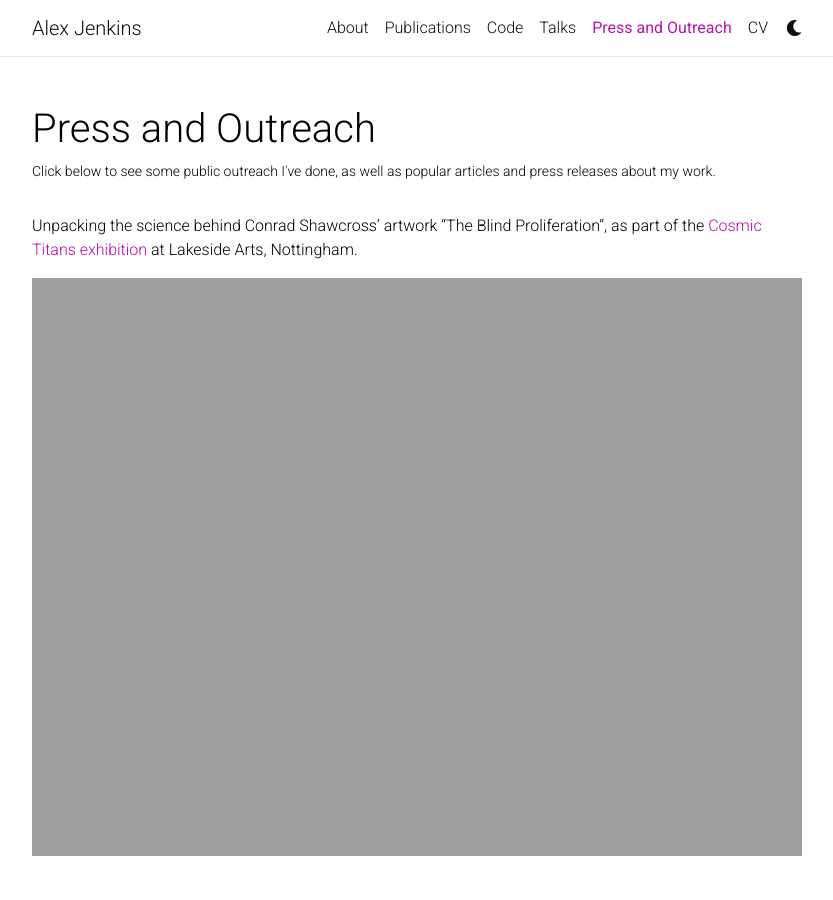
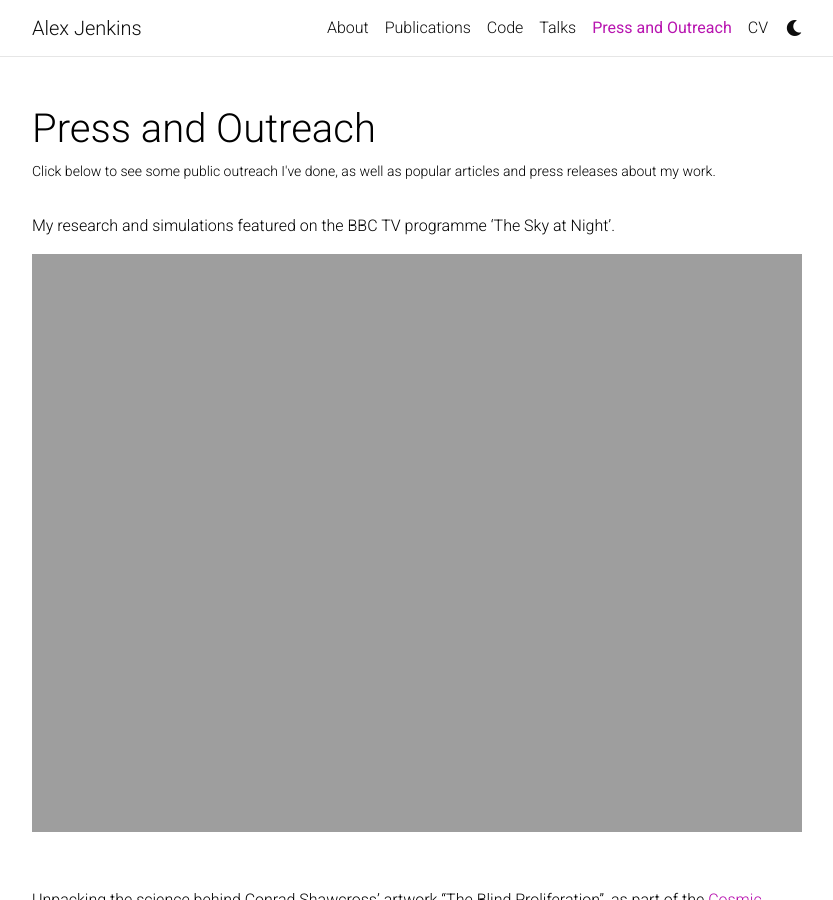
Before and after one commit to alex-c-jenkins/alex-c-jenkins.github.io, a Jekyll site: the page built from _pages/press.md, in a window 1280 px wide and 900 px high. Shown: the whole window, without its empty margins (223-1056 px from the left). Built offline with Jekyll 4.4.1, drawn with Linux system fonts in a browser that asks for light colours; comment, search, counter and statistics services are not loaded; a style sheet for code colours, icons or effects is not loaded.

Commit message:
Add Sky at Night episode

```diff
--- a/_pages/press.md
+++ b/_pages/press.md
@@ -6,6 +6,16 @@ description: Click below to see some public outreach I've done, as well as popul
 nav: true
 nav_order: 4
 ---
+
+My research and simulations featured on the BBC TV programme 'The Sky at Night'.
+
+<figure>
+  <a href="https://www.bbc.co.uk/iplayer/episode/m0031n3k/the-sky-at-night-engineering-the-universe">
+  <img src="https://alex-c-jenkins.github.io/assets/img/bbc-sky-at-night.png" width="100%">
+  </a>
+</figure>
+
+<br>
 
 Unpacking the science behind Conrad Shawcross' artwork "The Blind Proliferation", as part of the [Cosmic Titans exhibition](https://www.lakesidearts.org.uk/exhibition/cosmictitans/) at Lakeside Arts, Nottingham.
 
```
